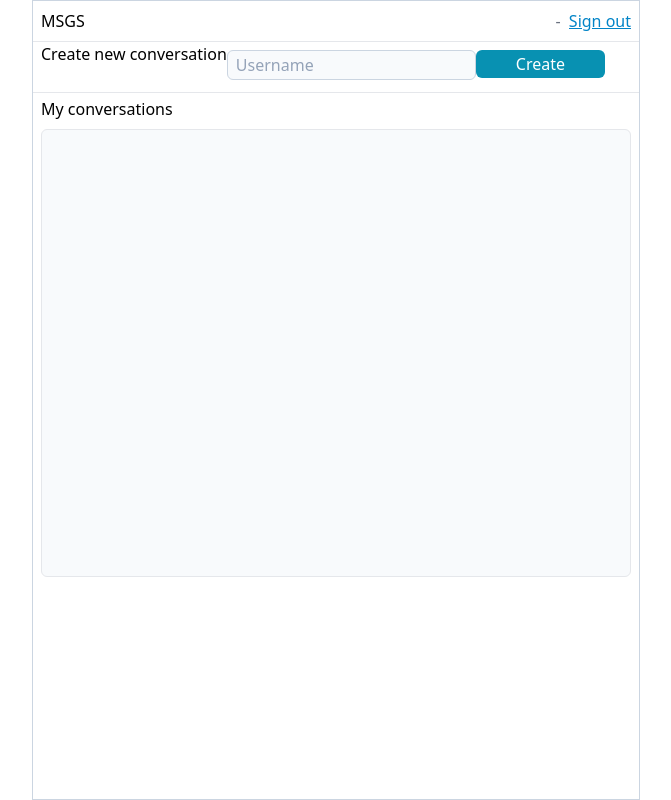
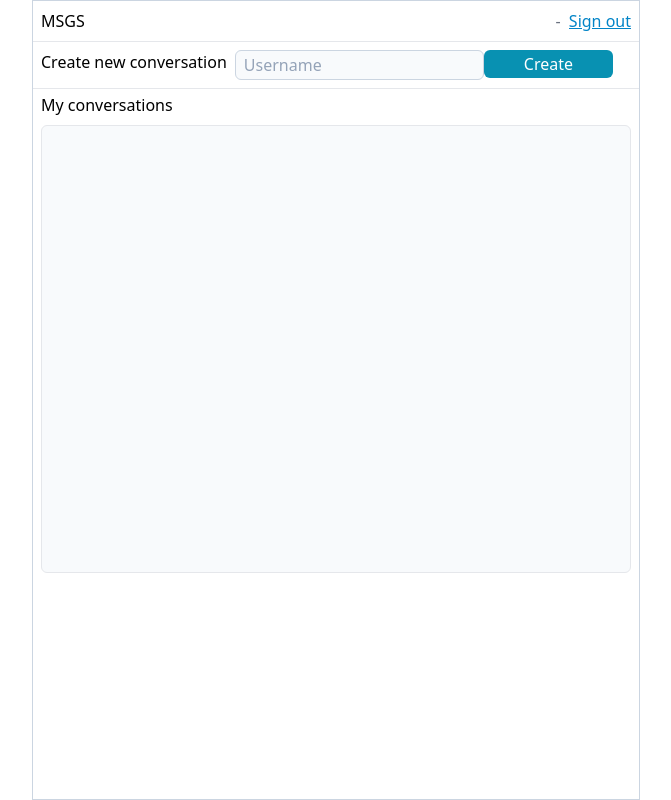
Before and after one commit to mhmh4/flask-messenger, a Flask app: template msgs/templates/home.html in a window 1280 px wide. Shown: the whole page, without its empty margins (304-975 px from the left). Run offline with Flask 3, Linux system fonts and the light colour scheme; the template is opened without the code that fills it: values that come from a table or form of the project are taken from there, others are empty; parts of the project's set-up code (start-up, migrations or seed data) failed here and were passed over; some libraries are stand-ins or nearby versions.

Commit message:
Update home.html

```diff
--- a/msgs/templates/home.html
+++ b/msgs/templates/home.html
@@ -23,11 +23,11 @@
   {% endwith %}
 
   </div>
-  <div class="flex mx-2">
-    <div>
+  <div class="flex mx-2 mt-1 py-1">
+    <div class="me-2">
       <p>Create new conversation</p>
     </div>
-    <form method="post" class="flex my-2">
+    <form method="post" class="flex">
       {{ form.hidden_tag() }}
       <div>
         {{
```
